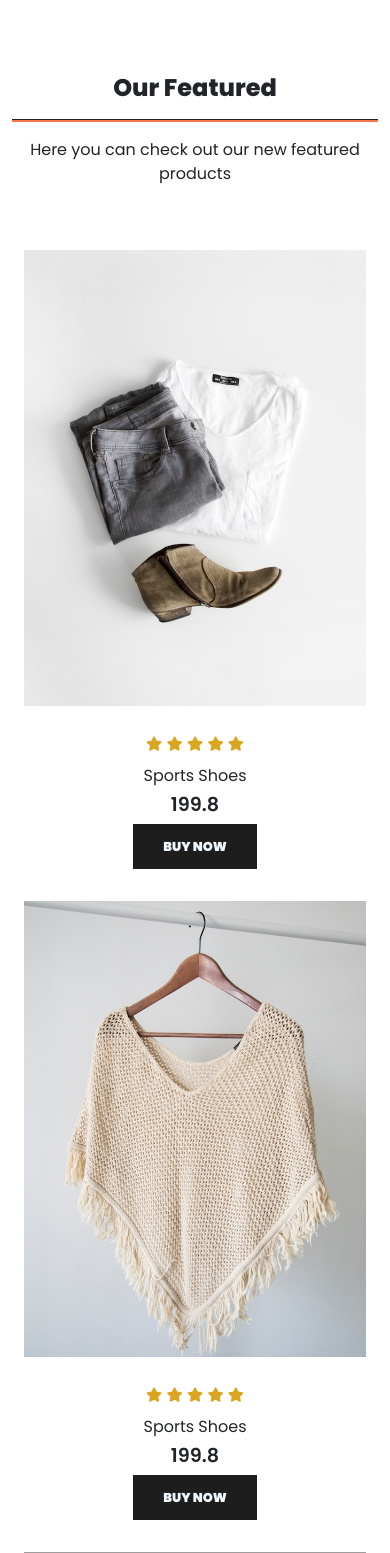
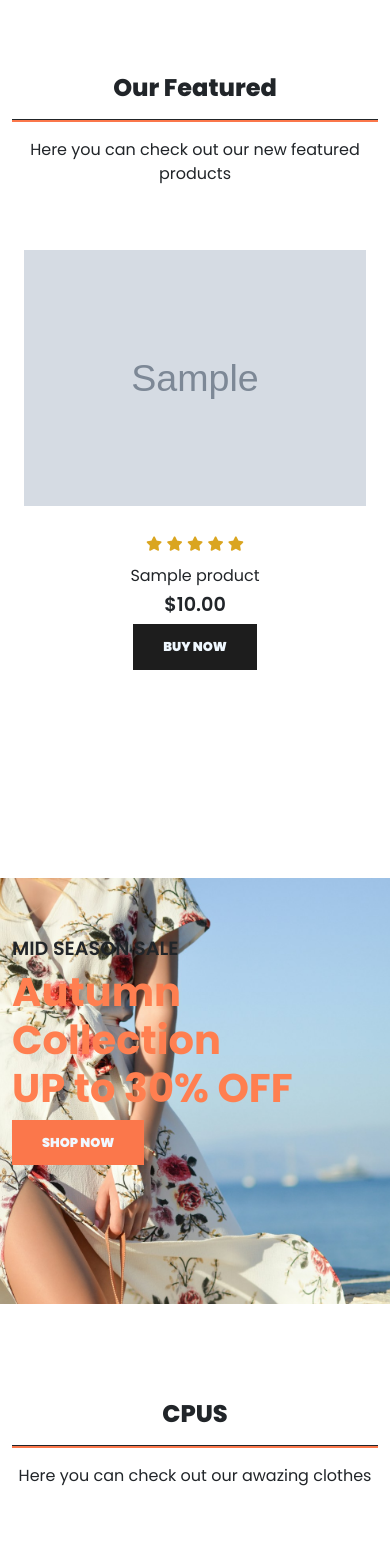
Before and after one commit to DenysRudenko/Alphabyte-IT-Repair-Website, a PHP site: page / in a window 390 px wide. Shown: the part 3026-4579 px from the top of the page. Run offline with PHP 8.4, Linux system fonts and the light colour scheme; tables that the repository leaves empty hold one stand-in row (values such as "Sample post"); grey boxes marked "Sample" are stand-in pictures; some libraries are stand-ins or nearby versions; grey boxes are pictures that could not be loaded.

Commit message:
Add(php): created connection, get_featured_products, get_products

```diff
--- a/index.html
+++ b/index.php
@@ -117,8 +117,13 @@
           <p>Here you can check out our new featured products</p>
         </div>
         <div class="row mx-auto container-fluid">
+
+        <?php include('server/get_featured_products.php'); ?>
+
+        <?php while($row = $featured_products->fetch_assoc()) { ?>
+
           <div onclick="window.location.href='assets/html/single_product.html';" class="product text-center col-lg-3 col-md-4 col-sm-12">
-            <img class="img-fluid mb-3" src="assets/images/featured1.jpg" alt="product">
+            <img class="img-fluid mb-3" src="assets/images/<?php echo $row['product_image']; ?>" alt="product">
             <div class="star">
               <i class="fas fa-star"></i>
               <i class="fas fa-star"></i>
@@ -126,52 +131,16 @@
               <i class="fas fa-star"></i>
               <i class="fas fa-star"></i>
             </div>
-            <h5 class="p-name">Sports Shoes</h5>
-            <h4 class="p-price">199.8</h4>
-            <button class="buy-btn">Buy Now</button>
+            <h5 class="p-name"><?php echo $row['product_name']; ?></h5>
+            <h4 class="p-price">$<?php echo $row['product_price']; ?></h4>
+            <a href="<?php echo "assets/html/single_product.php?product_id=". $row['product_id']; ?>"><button class="buy-btn">Buy Now</button></a>
           </div>
 
-          <div onclick="window.location.href='assets/html/single_product.html';" class="product text-center col-lg-3 col-md-4 col-sm-12">
-            <img class="img-fluid mb-3" src="assets/images/featured2.jpg" alt="product">
-            <div class="star">
-              <i class="fas fa-star"></i>
-              <i class="fas fa-star"></i>
-              <i class="fas fa-star"></i>
-              <i class="fas fa-star"></i>
-              <i class="fas fa-star"></i>
-            </div>
-            <h5 class="p-name">Sports Shoes</h5>
-            <h4 class="p-price">199.8</h4>
-            <button class="buy-btn">Buy Now</button>
-          </div>
+         <?php } ?>
 
-          <div onclick="window.location.href='assets/html/single_product.html';" class="product text-center col-lg-3 col-md-4 col-sm-12">
-            <img class="img-fluid mb-3" src="assets/images/featured3.jpg" alt="product">
-            <div class="star">
-              <i class="fas fa-star"></i>
-              <i class="fas fa-star"></i>
-              <i class="fas fa-star"></i>
-              <i class="fas fa-star"></i>
-              <i class="fas fa-star"></i>
-            </div>
-            <h5 class="p-name">Sports Shoes</h5>
-            <h4 class="p-price">199.8</h4>
-            <button class="buy-btn">Buy Now</button>
-          </div>
 
-          <div onclick="window.location.href='assets/html/single_product.html';" class="product text-center col-lg-3 col-md-4 col-sm-12">
-            <img class="img-fluid mb-3" src="assets/images/featured4.jpg" alt="product">
-            <div class="star">
-              <i class="fas fa-star"></i>
-              <i class="fas fa-star"></i>
-              <i class="fas fa-star"></i>
-              <i class="fas fa-star"></i>
-              <i class="fas fa-star"></i>
-            </div>
-            <h5 class="p-name">Sports Shoes</h5>
-            <h4 class="p-price">199.8</h4>
-            <button class="buy-btn">Buy Now</button>
-          </div>
+
+
         </div>
       </section>
 
@@ -194,8 +163,13 @@
           <p>Here you can check out our awazing clothes</p>
         </div>
         <div class="row mx-auto container-fluid">
+
+          <?php include('server/get_products.php'); ?>
+
+          <?php while($row=$coats_products->fetch_assoc()) { ?>
+
           <div onclick="window.location.href='assets/html/single_product.html';" class="product text-center col-lg-3 col-md-4 col-sm-12">
-            <img class="img-fluid mb-3" src="assets/images/featured1.jpg" alt="product">
+            <img class="img-fluid mb-3" src="assets/images/<?php echo $row['product_image']; ?>" alt="product">
             <div class="star">
               <i class="fas fa-star"></i>
               <i class="fas fa-star"></i>
@@ -203,52 +177,14 @@
               <i class="fas fa-star"></i>
               <i class="fas fa-star"></i>
             </div>
-            <h5 class="p-name">Sports Shoes</h5>
-            <h4 class="p-price">199.8</h4>
-            <button class="buy-btn">Buy Now</button>
+            <h5 class="p-name"><?php echo $row['product_name']; ?></h5>
+            <h4 class="p-price">$<?php echo $row['product_price']; ?></h4>
+            <a href="assets/html/single-product.php"><button class="buy-btn">Buy Now</button></a>
+
           </div>
 
-          <div onclick="window.location.href='assets/html/single_product.html';" class="product text-center col-lg-3 col-md-4 col-sm-12">
-            <img class="img-fluid mb-3" src="assets/images/featured2.jpg" alt="product">
-            <div class="star">
-              <i class="fas fa-star"></i>
-              <i class="fas fa-star"></i>
-              <i class="fas fa-star"></i>
-              <i class="fas fa-star"></i>
-              <i class="fas fa-star"></i>
-            </div>
-            <h5 class="p-name">Sports Shoes</h5>
-            <h4 class="p-price">199.8</h4>
-            <button class="buy-btn">Buy Now</button>
-          </div>
+          <?php } ?>
 
-          <div onclick="window.location.href='assets/html/single_product.html';" class="product text-center col-lg-3 col-md-4 col-sm-12">
-            <img class="img-fluid mb-3" src="assets/images/featured3.jpg" alt="product">
-            <div class="star">
-              <i class="fas fa-star"></i>
-              <i class="fas fa-star"></i>
-              <i class="fas fa-star"></i>
-              <i class="fas fa-star"></i>
-              <i class="fas fa-star"></i>
-            </div>
-            <h5 class="p-name">Sports Shoes</h5>
-            <h4 class="p-price">199.8</h4>
-            <button class="buy-btn">Buy Now</button>
-          </div>
-
-          <div onclick="window.location.href='assets/html/single_product.html';" class="product text-center col-lg-3 col-md-4 col-sm-12">
-            <img class="img-fluid mb-3" src="assets/images/featured4.jpg" alt="product">
-            <div class="star">
-              <i class="fas fa-star"></i>
-              <i class="fas fa-star"></i>
-              <i class="fas fa-star"></i>
-              <i class="fas fa-star"></i>
-              <i class="fas fa-star"></i>
-            </div>
-            <h5 class="p-name">Sports Shoes</h5>
-            <h4 class="p-price">199.8</h4>
-            <button class="buy-btn">Buy Now</button>
-          </div>
         </div>
       </section>
 
@@ -273,7 +209,7 @@
             </div>
             <h5 class="p-name">Sports Shoes</h5>
             <h4 class="p-price">199.8</h4>
-            <button class="buy-btn">Buy Now</button>
+            <a href="assets/html/single-product.php"><button class="buy-btn">Buy Now</button></a>
           </div>
 
           <div onclick="window.location.href='assets/html/single_product.html';" class="product text-center col-lg-3 col-md-4 col-sm-12">
--- /dev/null
+++ b/server/connection.php
@@ -0,0 +1,10 @@
+<?php
+
+// Connection to MySql: host, name, password, database_name
+$conn = mysqli_connect("localhost", "root", "vovulu19951311", "php_project")
+        or die("Couldnt connect to database");
+
+
+// phpinfo();
+
+?>
--- /dev/null
+++ b/server/get_featured_products.php
@@ -0,0 +1,12 @@
+<?php
+
+// Include the connection to database
+include('connection.php');
+
+$stmt = $conn->prepare("SELECT * FROM products LIMIT 4");
+
+$stmt->execute();
+
+$featured_products = $stmt->get_result();
+
+?>
--- /dev/null
+++ b/server/get_products.php
@@ -0,0 +1,15 @@
+<?php
+
+// Include the connection to database
+include('connection.php');
+
+// Database Querry
+$stmt = $conn->prepare("SELECT * FROM products WHERE product_category='coats' LIMIT 4");
+
+// Run the querry
+$stmt->execute();
+
+// Get results and add them to stmt variable
+$coats_products = $stmt->get_result();
+
+?>
--- /dev/null
+++ b/sql/insert_script1.sql
@@ -0,0 +1,4 @@
+INSERT INTO `products` (`product_name`, `product_category`, `product_description`,
+`product_image`, `product_image2`, `product_image3`, `product_image4`, `product_price`,
+`product_special_offer`, `product_color`) VALUES ('White Shoes','shoes','awesome white
+shoes', 'featured1.jpg', 'featured1.jpg','featured1.jpg', 'featured1.jpg',155,0, 'white');
```
Also changed, not shown: assets/html/single_product.php (renamed from assets/html/single_product.html, +36 -12 lines), sql/create_tables_script.sql (added, +46 -0 lines), README.md.
